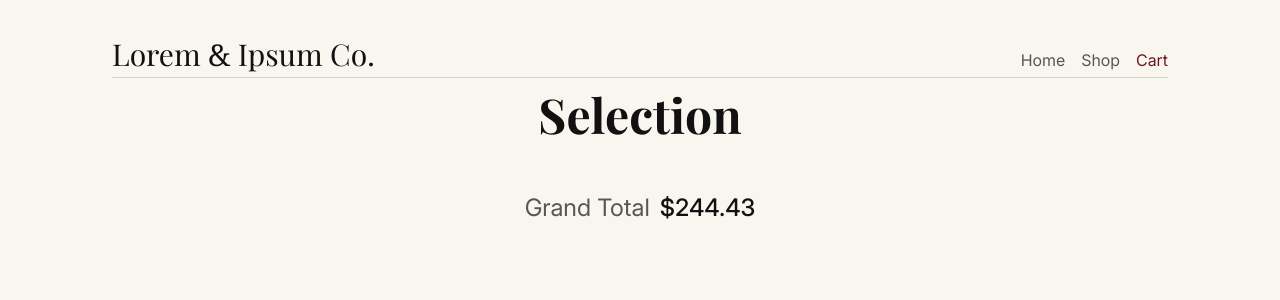
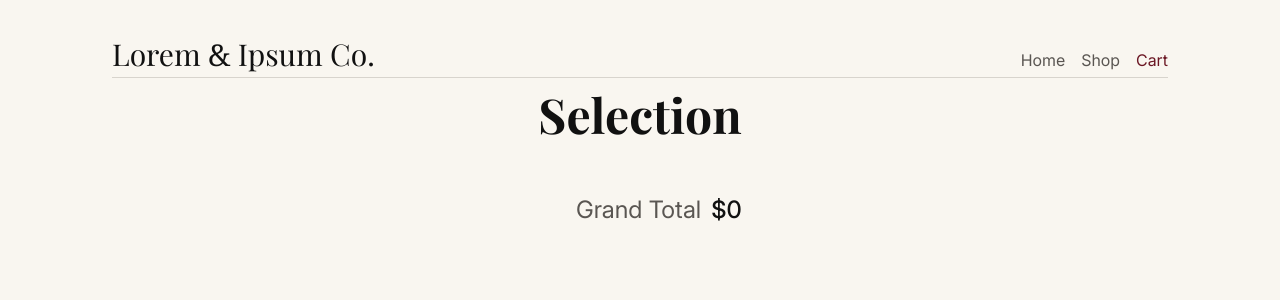
Before and after one commit to alexc2029/shopping-cart, a React (Vite) app: page /cart in a window 1280 px wide. Shown: the top 300 px of the page. Built offline with nearby package versions, Linux system fonts and the light colour scheme.

Commit message:
feat: calculate real grand total in cart

```diff
--- a/src/pages/Cart.jsx
+++ b/src/pages/Cart.jsx
@@ -20,7 +20,7 @@ const Heading = styled.h1`
 	font-size: 3rem;
 	font-family: "PlayfairDisplay", Helvetica, sans-serif;
 	text-align: center;
-	margin-bottom: 30px;
+	margin-bottom: 2rem;
 `;
 
 const TotalWrapper = styled.div`
@@ -46,6 +46,10 @@ export default function Cart() {
 		updateProductCountFromCart,
 		removeProductFromCart,
 	} = useOutletContext();
+	const totalPrice = productsInCart.reduce(
+		(acc, product) => acc + product.price * product.count,
+		0,
+	);
 	return (
 		<CartLayout>
 			<Heading>Selection</Heading>
@@ -68,7 +72,7 @@ export default function Cart() {
 			</ProductsList>
 			<TotalWrapper>
 				<TotalLabel>Grand Total</TotalLabel>
-				<TotalAmount>$244.43</TotalAmount>
+				<TotalAmount>${totalPrice}</TotalAmount>
 			</TotalWrapper>
 		</CartLayout>
 	);
```
